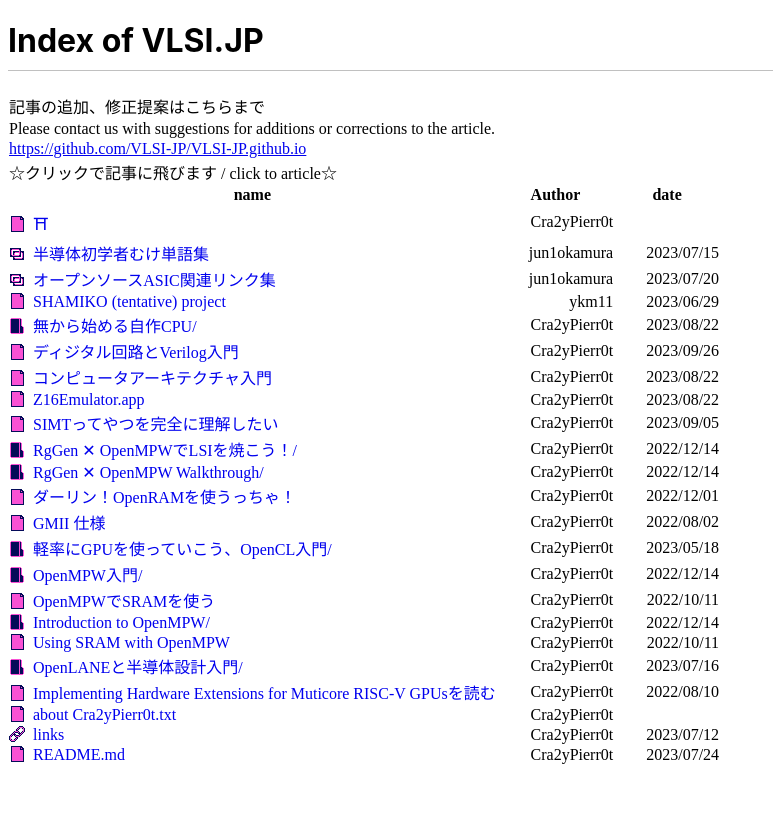
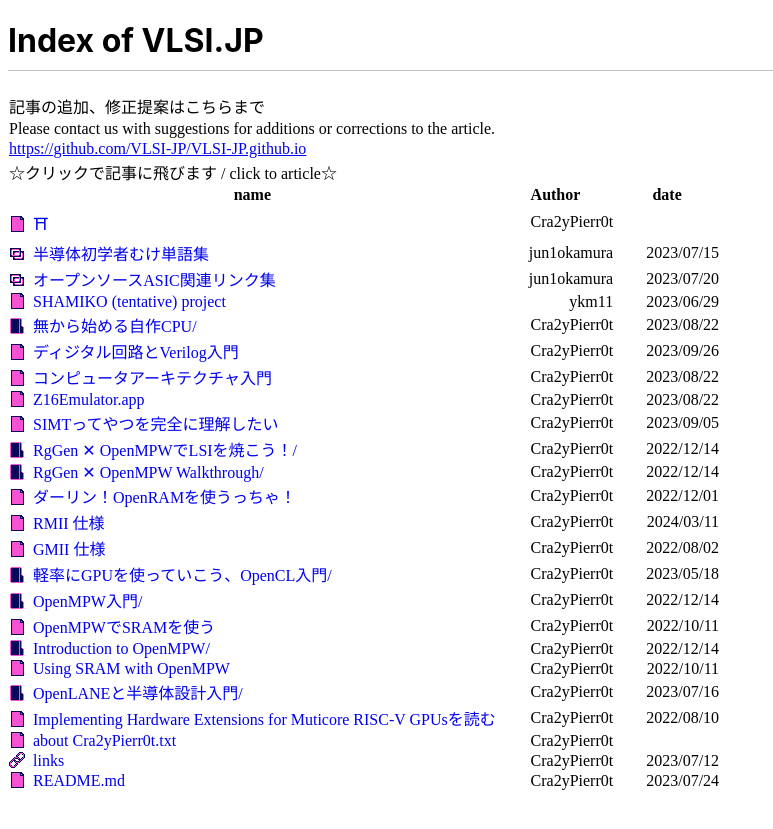
Before and after one commit to VLSI-JP/VLSI-JP.github.io, a Jekyll site: the page built from index.html, in a window 1280 px wide. Shown: the top 829 px of the page, without its empty margins (0-773 px from the left). Built offline with Jekyll 4.4.1, drawn with Linux system fonts in a browser that asks for light colours.

Commit message:
readd RMII

```diff
--- a/_data/article_list.yml
+++ b/_data/article_list.yml
@@ -68,6 +68,11 @@
   date: 2022/12/01
   link: douseOpenRAM.html#ダーリン！OpenRAMを使うっちゃ！
 
+- title: RMII 仕様
+  author: Cra2yPierr0t
+  date: 2024/03/11
+  link: RMII.html#rmii-仕様
+
 - title: GMII 仕様
   author: Cra2yPierr0t
   date: 2022/08/02
```
